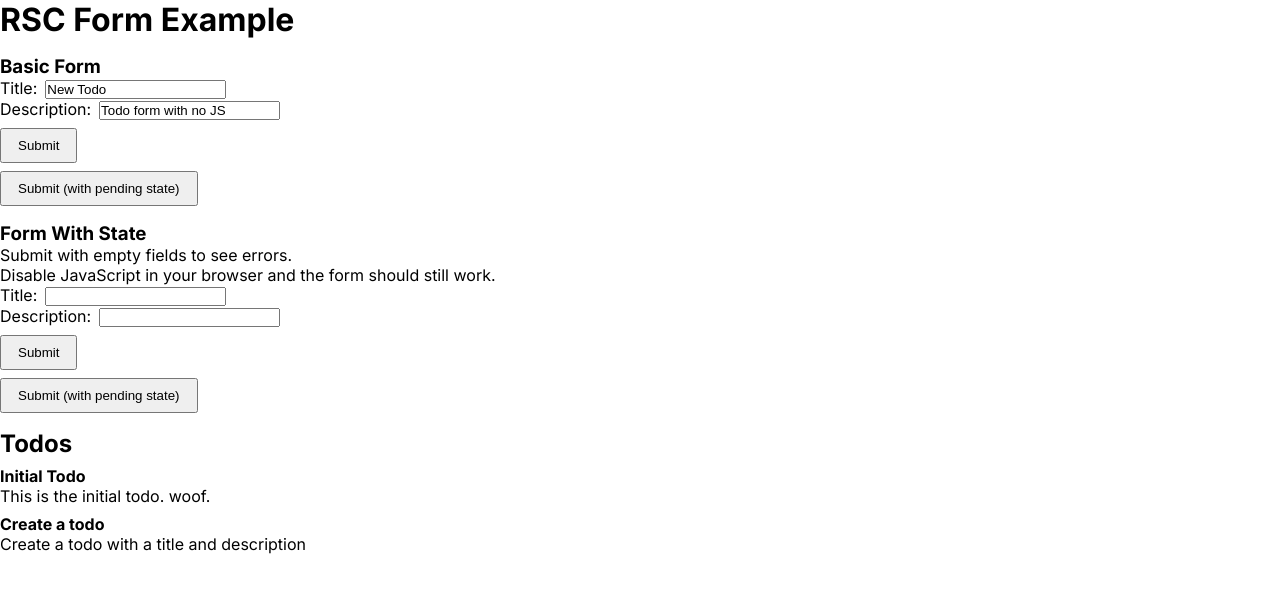
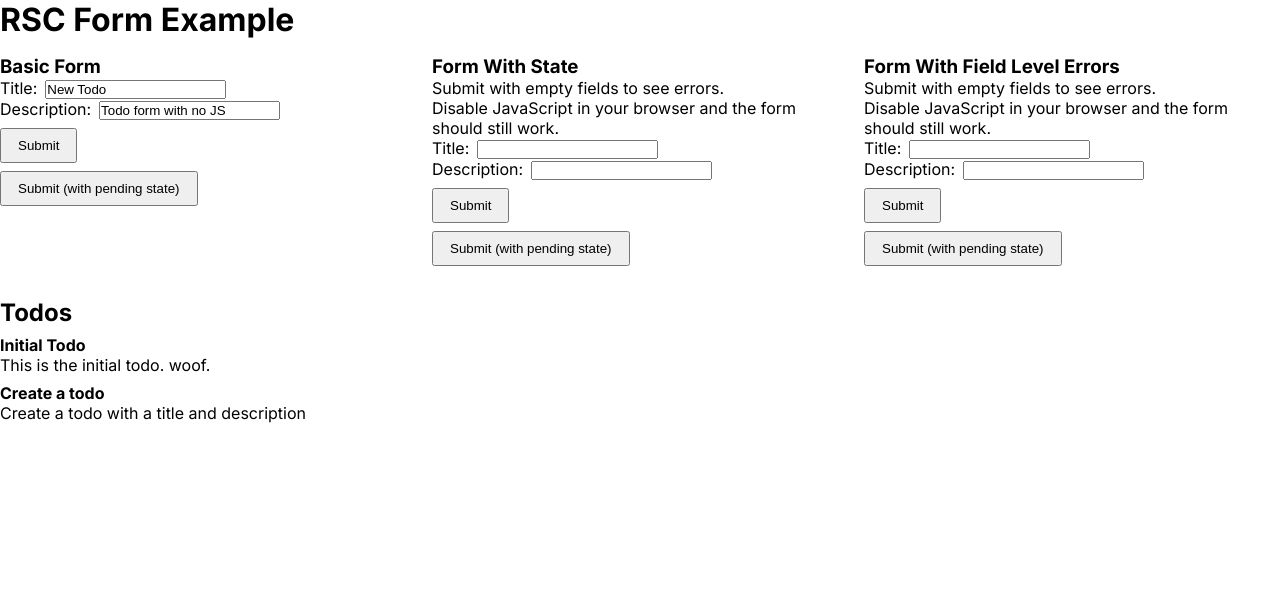
Before and after one commit to Jimmydalecleveland/rsc-form-state-minimal-examples, a Next.js app: page / in a window 1280 px wide. Shown: the top 592 px of the page. Built offline with nearby package versions, Linux system fonts and the light colour scheme.

Commit message:
update zod example with third form for usage

```diff
--- a/app/_actions/todo.ts
+++ b/app/_actions/todo.ts
@@ -76,17 +76,19 @@ export async function createTodoWithFormState(
 }
 
 // Zod version ===========
-export const TodoSchema = z.object({
-  title: z.string().min(1),
-  description: z.string().min(1),
+// These would typically be exported in their own `types` file.
+const TodoSchema = z.object({
+  title: z
+    .string()
+    .min(1, "Title is required")
+    .max(10, "Title is too long: 100 characters max"),
+  description: z.string().min(1, "Description is required"),
 });
-export type Todo = z.infer<typeof TodoSchema>;
+type Todo = z.infer<typeof TodoSchema>;
 
-export type State = {
-  errors?: {
-    title?: string[];
-    description?: string[];
-  };
+type State = {
+  // You could manually type these out to be more explicit, if you like.
+  errors?: z.typeToFlattenedError<Todo>["fieldErrors"];
   message?: string | null;
 };
 
--- /dev/null
+++ b/app/_components/FormWithFieldErrors.tsx
@@ -0,0 +1,81 @@
+"use client";
+import { useFormState } from "react-dom";
+import { createTodoWithZodValidation } from "../_actions/todo";
+import { SubmitButton } from "./SubmitButton";
+
+const initialFormState = {
+  message: null,
+  errors: {},
+};
+
+/**
+ * This third variant has a little more accessibility support with field level
+ * errors (handled by zod parser in the server action) and a message state.
+ */
+export function FormWithFieldErrors() {
+  const [state, dispatch] = useFormState(
+    createTodoWithZodValidation,
+    initialFormState
+  );
+
+  return (
+    <div>
+      <h3>Form With Field Level Errors</h3>
+      <p>Submit with empty fields to see errors. </p>
+      <p>Disable JavaScript in your browser and the form should still work.</p>
+      <form action={dispatch}>
+        {/* --- Title --- */}
+        <label>
+          Title:
+          <input type="text" name="title" aria-describedby="title-error" />
+        </label>
+        {/* Error Fields for Title */}
+        <FieldErrors id="title-error" errors={state?.errors?.title} />
+
+        {/* --- Description --- */}
+        <label>
+          Description:
+          <input
+            type="text"
+            name="description"
+            aria-describedby="description-error"
+          />
+        </label>
+        {/* Error Fields for Description */}
+        <FieldErrors
+          id="description-error"
+          errors={state?.errors?.description}
+        />
+
+        {/* --- Submit --- */}
+        <button type="submit">Submit</button>
+        <SubmitButton />
+      </form>
+
+      {/* --- Form Level Error Message --- */}
+      {state?.message ? (
+        <span style={{ color: "red" }}>{state.message}</span>
+      ) : null}
+    </div>
+  );
+}
+
+function FieldErrors({
+  id,
+  errors,
+}: {
+  id: string;
+  errors: string[] | undefined;
+}) {
+  return (
+    <div id={id} aria-live="polite" aria-atomic="true">
+      {errors
+        ? errors.map((error) => (
+            <span key={error} style={{ color: "red" }}>
+              {error}
+            </span>
+          ))
+        : null}
+    </div>
+  );
+}
--- a/app/globals.css
+++ b/app/globals.css
@@ -72,3 +72,20 @@ input {
 li {
   margin-bottom: 0.5rem;
 }
+
+.form-component-wrapper {
+  margin-bottom: 1rem;
+  display: flex;
+  flex-direction: column;
+  gap: 1rem;
+}
+
+.form-component-wrapper > * {
+  flex: 1;
+}
+
+@media (min-width: 768px) {
+  .form-component-wrapper {
+    flex-direction: row;
+  }
+}
--- a/app/page.tsx
+++ b/app/page.tsx
@@ -1,4 +1,5 @@
 import { BasicForm } from "./_components/BasicForm";
+import { FormWithFieldErrors } from "./_components/FormWithFieldErrors";
 import { FormWithState } from "./_components/FormWithState";
 import { todos } from "./_database/db";
 
@@ -9,9 +10,11 @@ export default function Home() {
   return (
     <main>
       <h1>RSC Form Example</h1>
-      <BasicForm />
-
-      <FormWithState />
+      <div className="form-component-wrapper">
+        <BasicForm />
+        <FormWithState />
+        <FormWithFieldErrors />
+      </div>
 
       <h2>Todos</h2>
       <ul>
```
Also changed, not shown: 1 other file (tests, documents, lock files or other folders).
